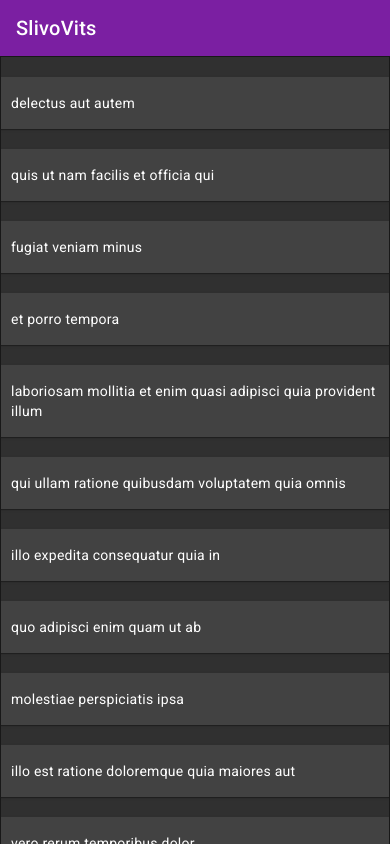
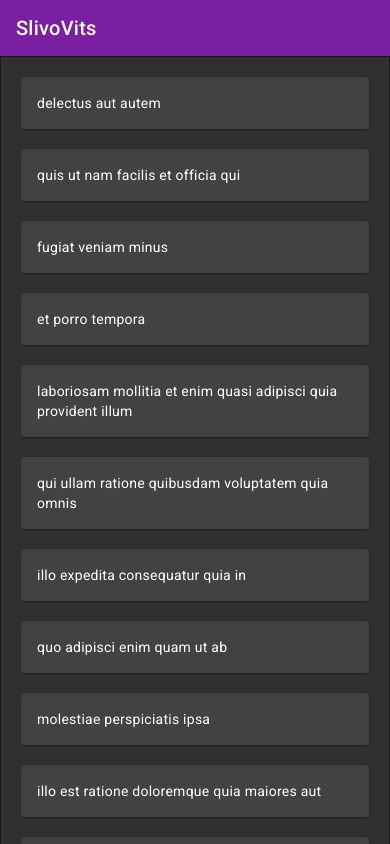
Before and after one commit to dev-evgeni/slivovits, an Angular app: page / in a window 390 px wide. Shown: the top 844 px of the page. Built offline with nearby package versions, Linux system fonts and the light colour scheme.

Commit message:
Fixed card responsiveness

```diff
--- a/src/app/app.component.scss
+++ b/src/app/app.component.scss
@@ -1,6 +1,5 @@
 .example-card {
   width: 400px;
-  flex: 1
 }
 
 .example-container {
@@ -12,9 +11,15 @@
   flex-direction: column;
   align-items: center;
   row-gap: 20px;
-  padding: 20px 0;
+  padding: 20px;
 }
 
 .example-sidenav {
   padding: 20px;
 }
+
+@media (max-width: 440px) {
+  .example-card {
+    width: 100%;
+  }
+}
```
